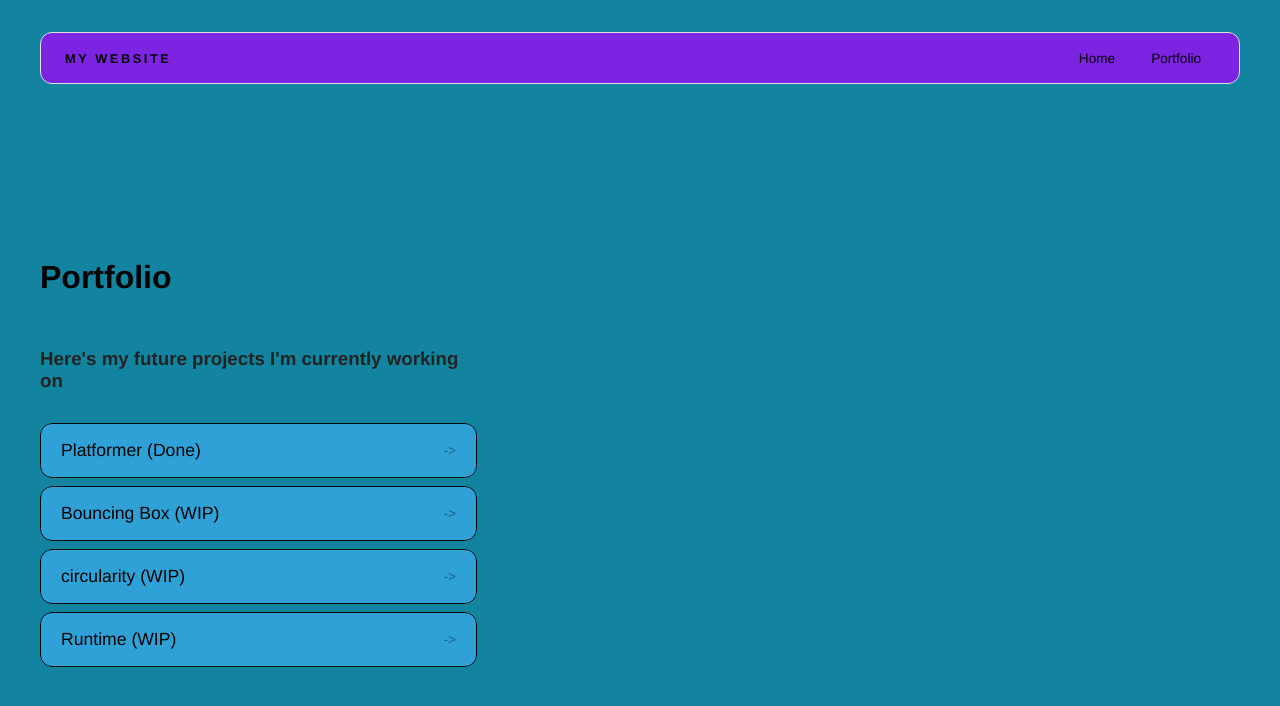
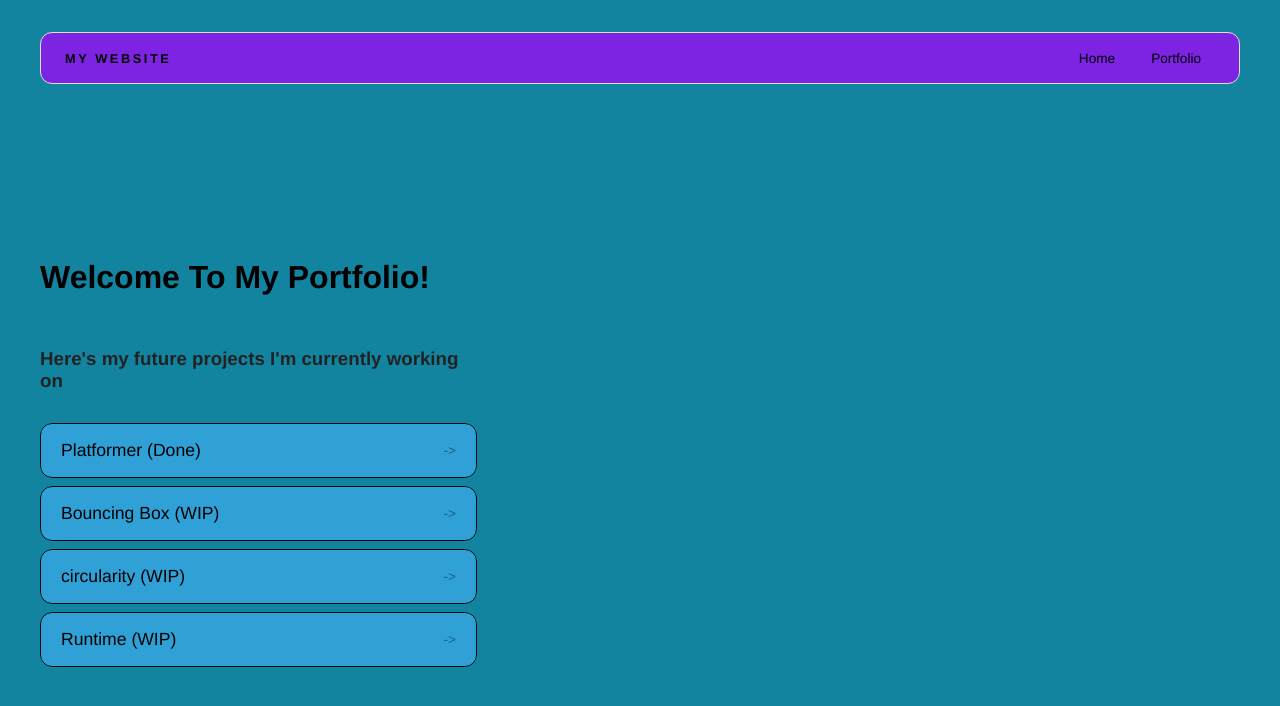
Before and after one commit to cc4rlos/cc4rlos.github.io, a plain HTML site: page portfolio.html in a window 1280 px wide. Drawn offline with Linux system fonts and the light colour scheme.

Commit message:
git commit

```diff
--- a/portfolio.html
+++ b/portfolio.html
@@ -23,7 +23,7 @@
 
       <main>
         <div class="content">
-          <h1>Portfolio</h1>
+          <h1>Welcome To My Portfolio!</h1>
           <h3>Here's my future projects I'm currently working on</h3>
           <ul id="portfolio">
             <li>
```
